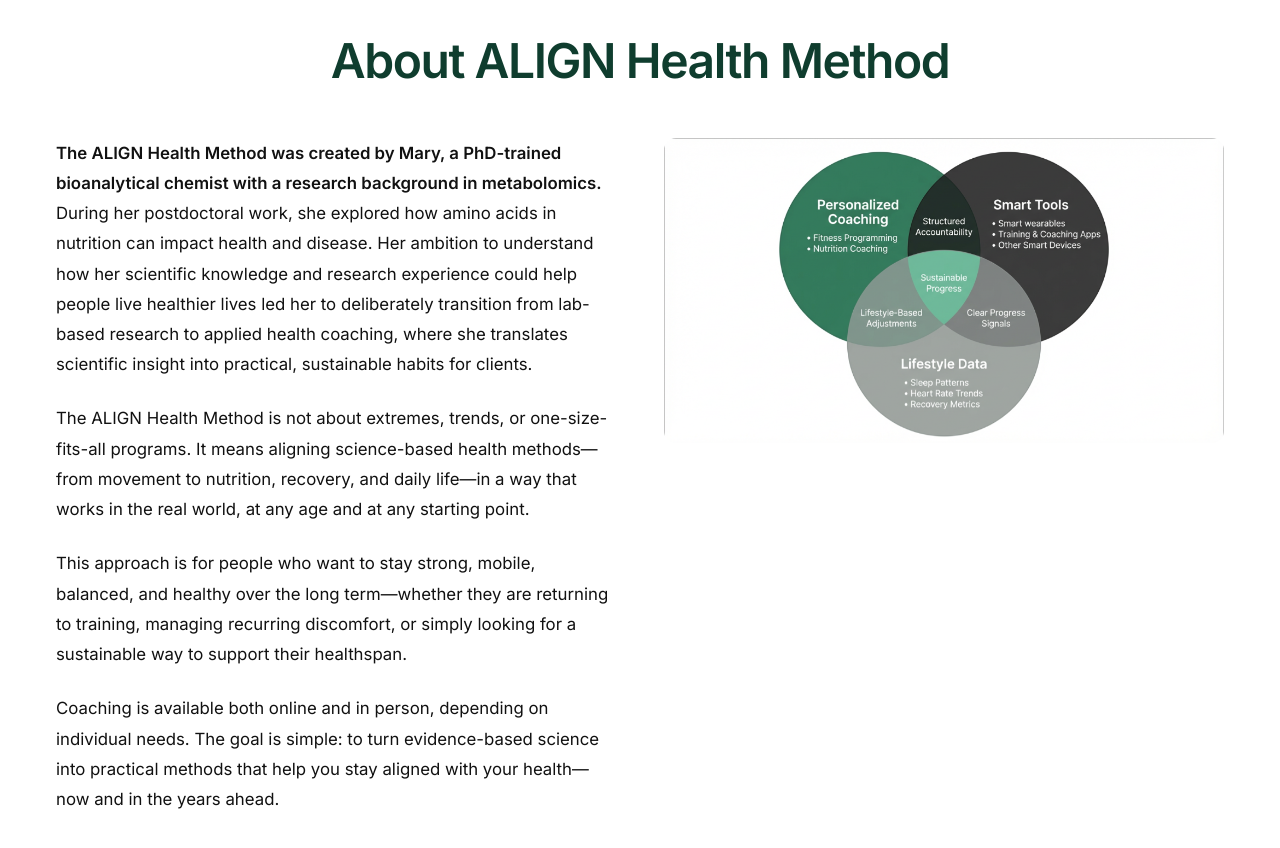
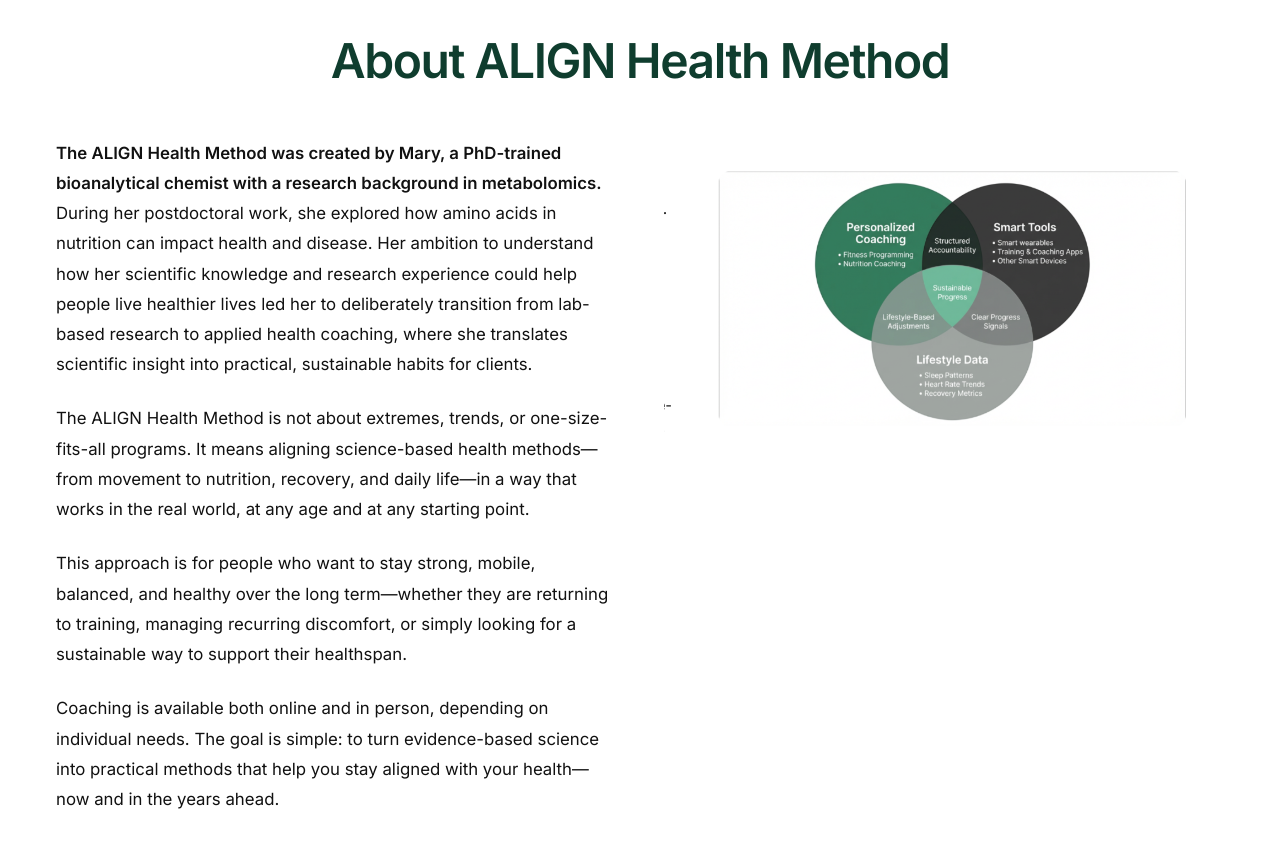
Before and after one commit to maryamt52/AlignHealthy, a React (Vite) app: page / in a window 1280 px wide. Shown: the part 1400-2248 px from the top of the page. Built offline with nearby package versions, Linux system fonts and the light colour scheme.

Commit message:
fix: crop image border and update version

```diff
--- a/src/components/AboutSection.jsx
+++ b/src/components/AboutSection.jsx
@@ -28,7 +28,7 @@ const AboutSection = () => {
 
                         {/* Mobile Image: Appears after 2nd paragraph */}
                         <img
-                            src="/align-method-chart.png?v=3"
+                            src="/align-method-chart.png?v=4"
                             alt="Align Health Method - Personalized, Structured, Sustainable"
                             className="about-chart mobile-only-chart"
                         />
@@ -46,7 +46,7 @@ const AboutSection = () => {
 
                     <div className="about-image desktop-only-chart">
                         <img
-                            src="/align-method-chart.png?v=3"
+                            src="/align-method-chart.png?v=4"
                             alt="Align Health Method - Personalized, Structured, Sustainable"
                             className="about-chart"
                         />
```
Also changed, not shown: public/align-method-chart.png.
